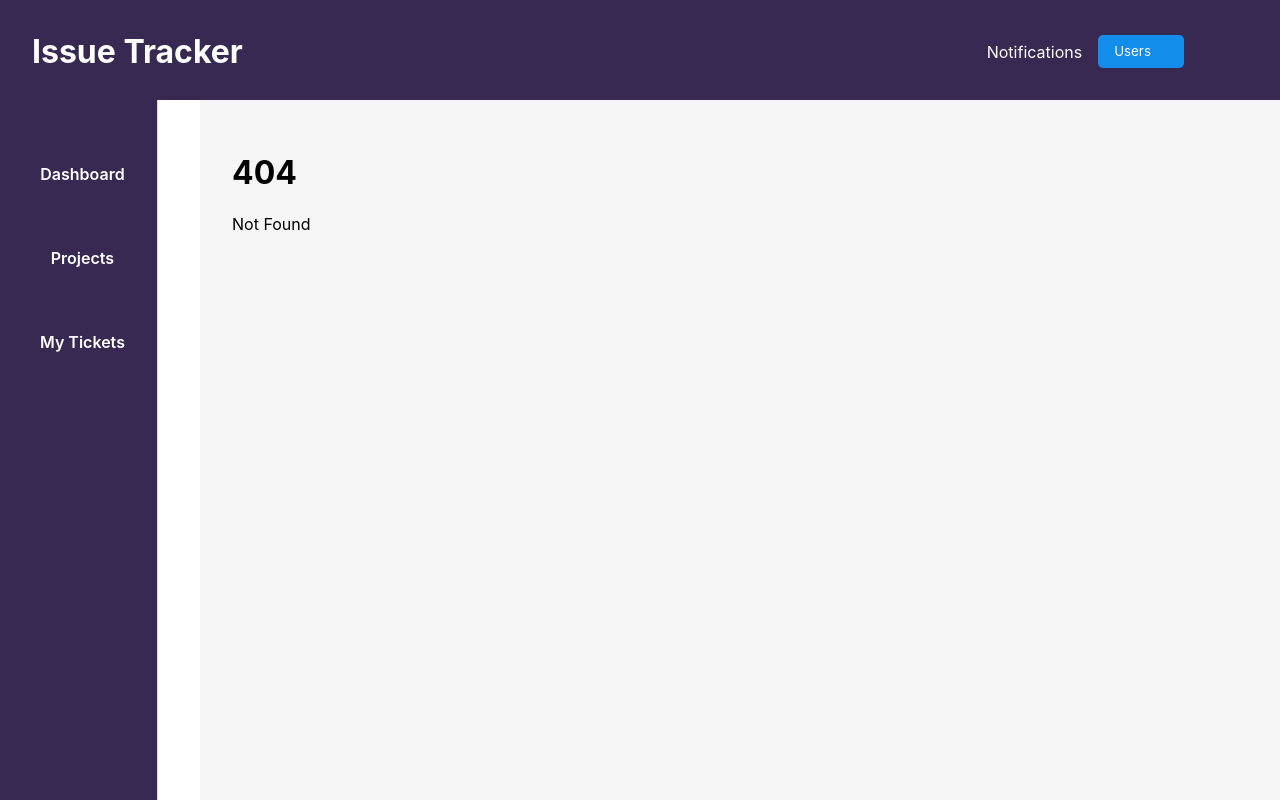
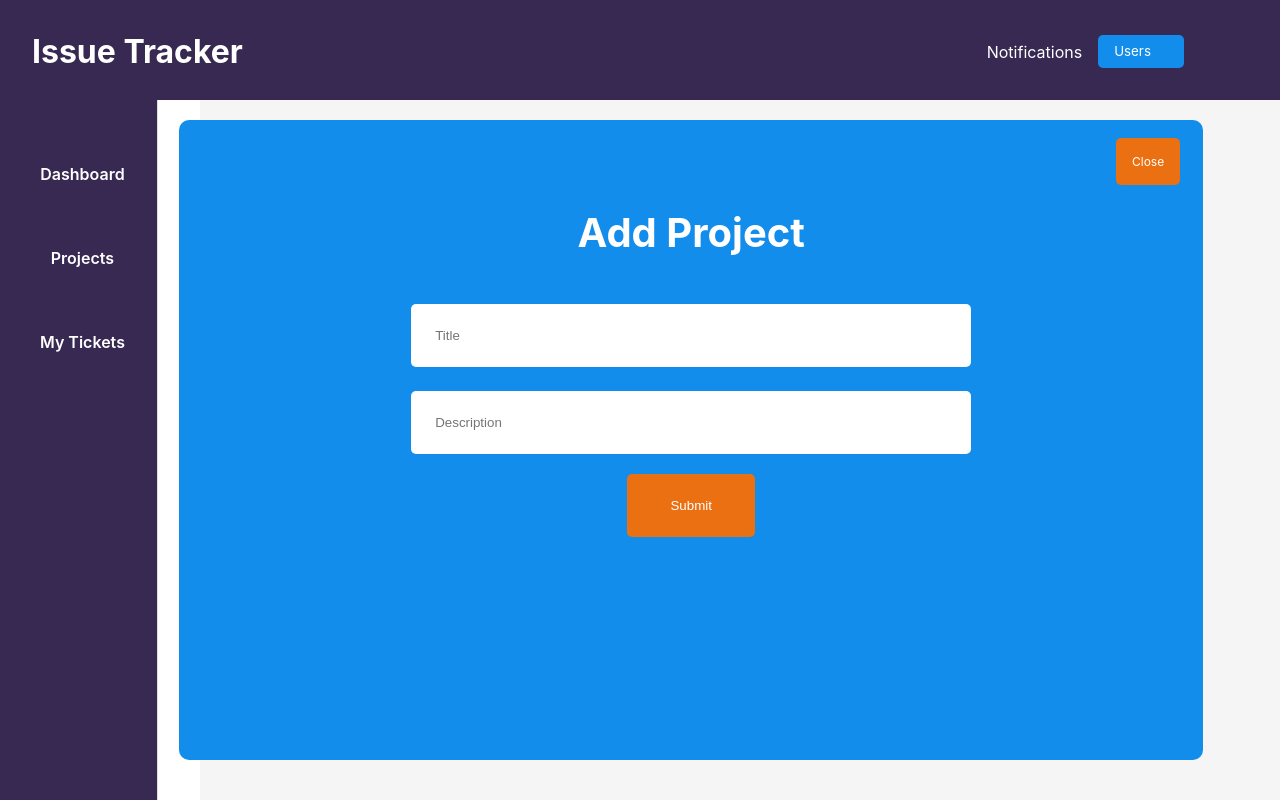
Before and after one commit to minnecoder/issue-tracker-svelte, a SvelteKit app: page /createproject in a window 1280 px wide. Before the commit this address had no page. Built offline with nearby package versions, Linux system fonts and the light colour scheme; no server answers; some icons are missing.

Commit message:
Added createproject route

```diff
--- /dev/null
+++ b/src/routes/createproject/+page.server.ts
@@ -0,0 +1,26 @@
+import db from "$lib/db";
+import { fail, redirect } from "@sveltejs/kit";
+import type { Actions } from "./$types";
+
+export const actions: Actions = {
+    default: async ({ request }) => {
+        const formData = await request.formData();
+        let title = formData.get('title');
+        let description = formData.get('description');
+
+        const project = await db.collection('projects').insertOne({
+            title: title,
+            description: description,
+            tickets: []
+        })
+
+        if (!project.insertedId)
+            return fail(400, { error: "Failed to create project" });
+
+        redirect(303, '/projectslist');
+
+
+
+
+    }
+}
--- /dev/null
+++ b/src/routes/createproject/+page.svelte
@@ -0,0 +1,77 @@
+<script lang="ts">
+	let title = '';
+	let description = '';
+</script>
+
+<div class="wrapper">
+	<a class="closeBtn" href="/projectslist">Close</a>
+	<h1>Add Project</h1>
+	<form method="POST" action="/createproject">
+		<input name="title" type="text" bind:value={title} placeholder="Title" />
+
+		<input name="description" type="text" bind:value={description} placeholder="Description" />
+		<button type="submit" class="submitBtn">Submit</button>
+	</form>
+</div>
+
+<style>
+	.wrapper {
+		position: absolute;
+		top: 15%;
+		left: 14%;
+		width: 80%;
+		height: 80%;
+		background: #128deb;
+		border-radius: 10px;
+	}
+
+	form {
+		display: flex;
+		flex-direction: column;
+		align-items: center;
+	}
+
+	h1 {
+		font-size: 2.5rem;
+		text-align: center;
+		padding: 0.5rem 0;
+		margin-top: 5rem;
+		color: white;
+	}
+
+	input[type='text'] {
+		width: 50%;
+		padding: 1.5rem;
+		margin: 0.75rem;
+		border-radius: 5px;
+		border: none;
+	}
+
+	select {
+		padding: 1.5rem;
+		margin: 0.5rem;
+	}
+
+	.submitBtn {
+		width: 8rem;
+		padding: 1.5rem;
+		margin: 0.5rem;
+		background: #eb7012;
+		color: white;
+		border-radius: 5px;
+		border: none;
+	}
+
+	.closeBtn {
+		background: #eb7012;
+		border-radius: 5px;
+		padding: 1rem;
+		margin: 0.5rem;
+		position: absolute;
+		top: 10px;
+		right: 15px;
+		color: white;
+		text-decoration: none;
+		font-size: 0.75rem;
+	}
+</style>
```
